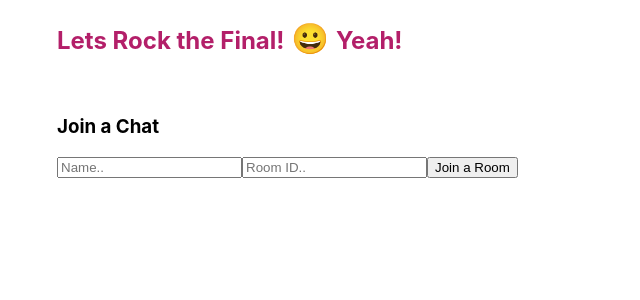
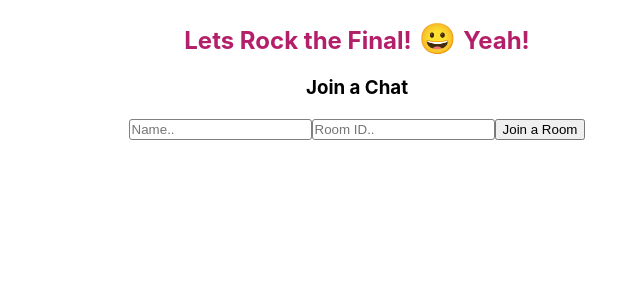
Before and after one commit to Andriy-Lyt/final-project, a React (Create React App) app in the folder client/: page / in a window 1280 px wide. Shown: the top 300 px of the page, without its empty margins (283-923 px from the left). Built offline with nearby package versions, Linux system fonts and the light colour scheme; no server answers.

Commit message:
create separate chat login component

```diff
--- a/client/src/components/App.js
+++ b/client/src/components/App.js
@@ -2,6 +2,7 @@ import React, {useState} from 'react';
 import './../styles/App.css';
 import io from 'socket.io-client';
 import Chat from './Chat';
+import Login from './Login';
 
 const socket = io.connect("http://localhost:3001");
 
@@ -19,22 +20,22 @@ function App() {
 
   return (
     <div className="App-container">
-       <h2>Lets Rock the Final!
-      <span style={{fontSize:"30px"}}> &#128512; </span>
-      Yeah!
-      </h2>
-      <br />
+      <header>
+        <h2 style={{textAlign:"center"}}>Lets Rock the Final!
+        <span style={{fontSize:"30px"}}> &#128512; </span>
+        Yeah!
+        </h2>
+      </header>
 
-      {!showChat ?
-        ( <div className="join-chat-container">
-            <h3>Join a Chat</h3>
-            <input type="text" placeholder="Name.." onChange={(event) => setUsername(event.target.value)}/>
-            <input type="text" placeholder="Room ID.." onChange={(event) => setRoom(event.target.value)}/>
-            <button onClick={joinRoom}>Join a Room</button>
-        </div>
-        )
-        : ( <Chat socket={socket} username={username} room={room} /> )
-      }
+      {!showChat &&
+      <Login
+        setUsername={setUsername}
+        setRoom={setRoom}
+        joinRoom={joinRoom}
+      /> }
+
+      {showChat && <Chat socket={socket} username={username} room={room} />}
+
     </div>
   )
 }
--- a/client/src/components/Chat.js
+++ b/client/src/components/Chat.js
@@ -42,6 +42,7 @@ function Chat({socket, username, room}) {
     <section className="chat-container">
       <div className="chat-header">
         <h3>Live Chat Support</h3>
+        <p>logged in as: {username? username : "Guest"}</p>
       </div>
 
       <div className="chat-body">
@@ -49,7 +50,7 @@ function Chat({socket, username, room}) {
            return (
              <div key={i} className="message-div" data-id={username === mes.user ? "support" : "client"} >
                <p className="message-time">{mes.time}</p>
-               <p className="message-user">{mes.user}</p>
+               <p className="message-user">{mes.user} says:</p>
                <p className="message-text">{mes.message}</p>
              </div>
            )
@@ -67,8 +68,8 @@ function Chat({socket, username, room}) {
           <button type="submit" > &#9658; </button>
         </form>
     </div>
-    </section>
-  )
-  }
+  </section>
+)
+}
 
 export default Chat;
--- /dev/null
+++ b/client/src/components/Login.js
@@ -0,0 +1,17 @@
+import React, {useState} from 'react';
+import './../styles/Login.css';
+
+function Login({setUsername, setRoom, joinRoom}) {
+  return (
+    <div className="login-container">
+        <h3>Join a Chat</h3>
+        <form onSubmit={e => e.preventDefault()}>
+          <input type="text" placeholder="Name.." onChange={(event) => setUsername(event.target.value)}/>
+          <input type="text" placeholder="Room ID.." onChange={(event) => setRoom(event.target.value)}/>
+          <button onClick={joinRoom}>Join a Room</button>
+        </form>
+    </div>
+  )
+}
+
+export default Login;
--- a/client/src/styles/App.css
+++ b/client/src/styles/App.css
@@ -1,8 +1,23 @@
 .App-container{
+  /* border:1px solid green; */
   margin: 10px auto;
   width: 600px;
-  /* text-align: center;   */
 }
 h1, h2 {
   color: rgb(179, 31, 105);
 }
+
+h3, h4 {
+  color: var(-dblue);
+}
+
+/* Form General */
+input {
+  padding: 2px;
+  border-radius: 3px;
+  border: 1px solid grey;
+
+}
+input[type='text']:focus {
+  border: 1px solid var(--mblue);
+}
--- a/client/src/styles/Chat.css
+++ b/client/src/styles/Chat.css
@@ -1,7 +1,7 @@
 .chat-container {
   min-height: 400px;
   max-height: 500px;
-  overflow-y: scroll ;
+  width:100%;
   display: flex;
   flex-flow: column nowrap;
   align-items: center;
@@ -9,14 +9,21 @@
   border: 1px solid var(--lblue);
   border-radius: 5px;
 }
+.chat-header {
+  width: 100%;
+  padding: 0 10px 0 12px;
+  display: flex;
+  justify-content: space-between;
+  border-bottom: var(--lblue);
+}
 .chat-body {
-  border: 1px solid blue;
+  /* border: 1px solid blue; */
+  overflow-y: scroll ;
   display: flex;
   flex-flow: column nowrap;
   flex-grow: 1;
-  /* height: 100%; */
-  width: 98%;
-  padding: 7px;
+  width: 100%;
+  padding: 5px 8px;
   margin-bottom: 10px;
 }
 .message-div {
--- /dev/null
+++ b/client/src/styles/Login.css
@@ -0,0 +1,4 @@
+.login-container {
+  margin-bottom: 10px;
+  text-align: center;
+}
--- a/client/src/styles/index.css
+++ b/client/src/styles/index.css
@@ -1,8 +1,8 @@
+*, *:before, *:after {
+  box-sizing: border-box;
+}
 body {
   margin: 0; padding:0;
-  box-sizing: border-box;
-  border-radius: 5px;
-
   font-size: 16px;
   font-family: -apple-system, BlinkMacSystemFont, 'Segoe UI', 'Roboto', 'Oxygen',
     'Ubuntu', 'Cantarell', 'Fira Sans', 'Droid Sans', 'Helvetica Neue',
```
Also changed, not shown: 1 other file (tests, documents, lock files or other folders).
